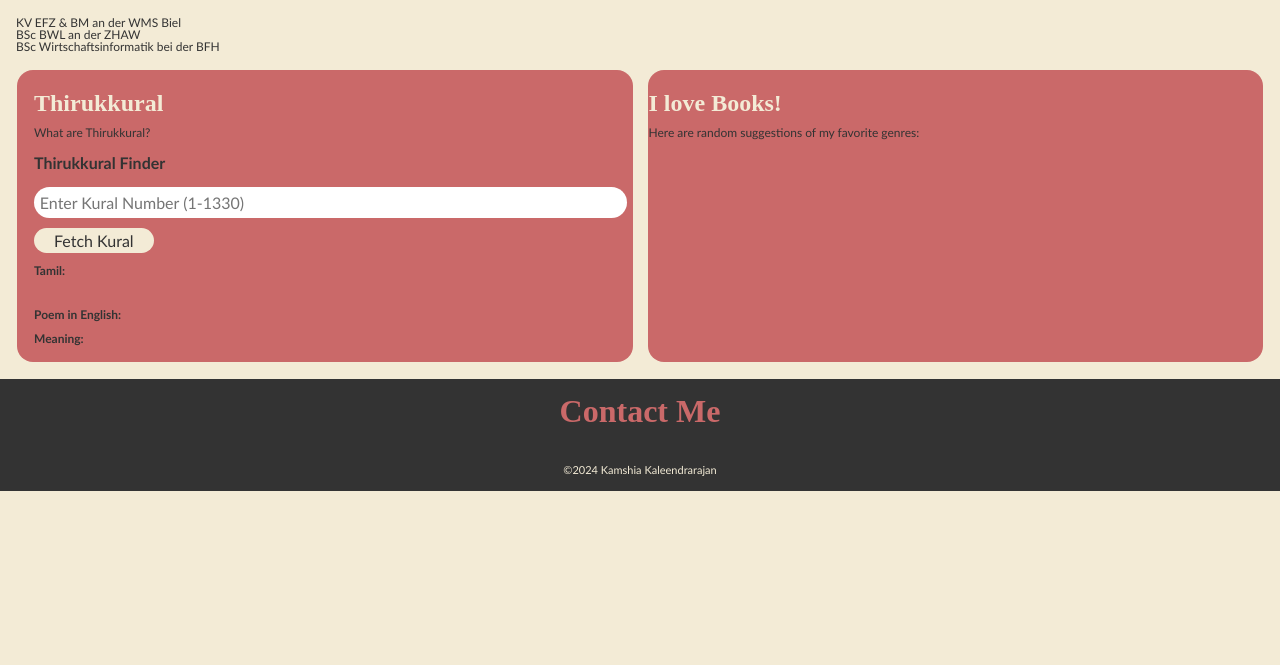
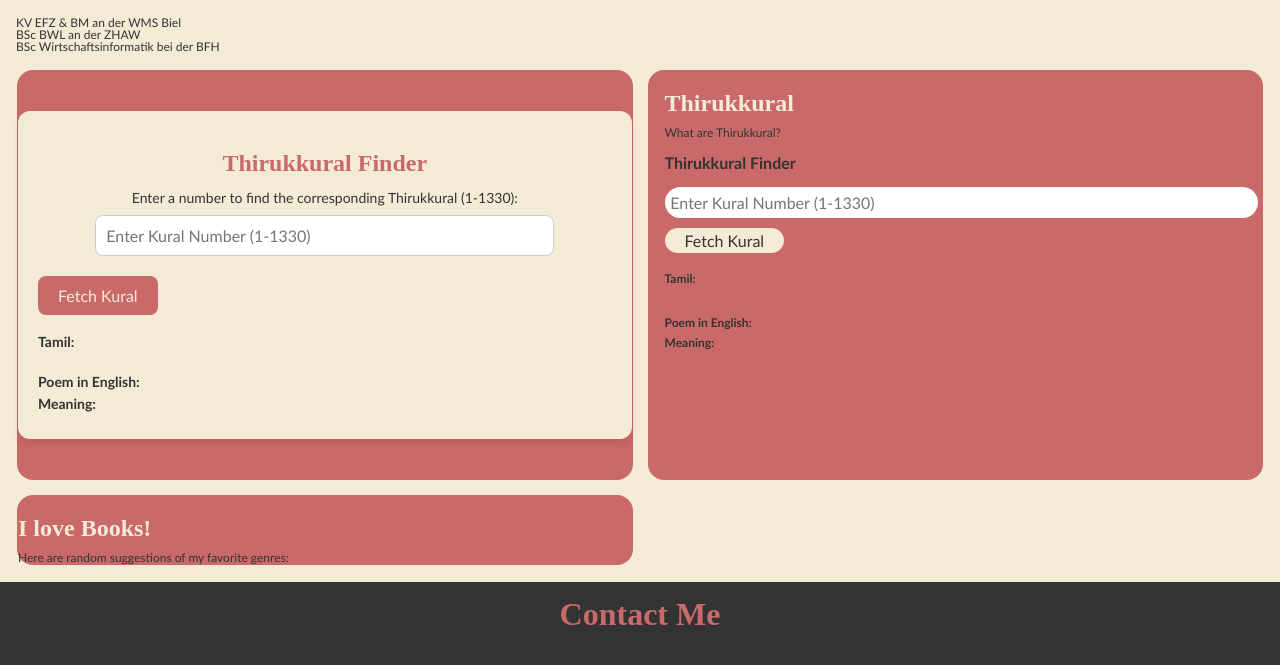
Before and after one commit to kamshia7/portfolio-page-EWEB-KK, a website: page index.html in a window 1280 px wide. Shown: the part 591-1256 px from the top of the page. Before the commit the page ends 1082 px from the top, so only its background shows below. Drawn offline with Linux system fonts and the light colour scheme.

Commit message:
frontend-fehler behoben

```diff
--- a/index.html
+++ b/index.html
@@ -52,6 +52,31 @@
      <section id="Interests">
       <div class="main-container">
 
+<!-- Thirukkural Finder -->
+ <div class="main-item">
+  <section id="thirukkural-section">
+    <h2>Thirukkural Finder</h2>
+    <p>Enter a number to find the corresponding Thirukkural (1-1330):</p>
+    <input type="number" id="kuralNumberInput" placeholder="Enter Kural Number (1-1330)">
+    <button class="submitBtn">Fetch Kural</button>
+    <div id="result">
+      <p><strong>Tamil:</strong>
+        <br><span id="tamilResultLine1"></span>
+        <br><span id="tamilResultLine2"></span>
+      </p>
+      <p><strong>Poem in English:</strong>
+        <br><span id="englishResult"></span>
+      </p>
+      <p><strong>Meaning:</strong>
+        <br><span id="englishMeaning"></span>
+      </p>
+    </div>
+  </section>
+
+ </div>
+
+
+
         <!-- Thirukkural Finder -->
         <div class="main-item">
           <section>
--- a/style.css
+++ b/style.css
@@ -239,3 +239,71 @@ input {
   border-radius: 16px;
   margin-top: 0;
 }
+
+/* Thirukkural Finder Styles */
+#thirukkural-section {
+  max-width: 600px;
+  margin: 40px auto; /* Zentriert den Abschnitt */
+  padding: 20px;
+  background-color: #f3ebd6; /* Helle Hintergrundfarbe */
+  border-radius: 12px;
+  box-shadow: 0 4px 8px rgba(0, 0, 0, 0.1); /* Sanfter Schatten */
+  text-align: center; /* Zentriert den Text */
+}
+
+#thirukkural-section h2 {
+  font-family: "Times New Roman", Times, serif;
+  font-size: 24px;
+  font-weight: bold;
+  color: #ca6969; /* Passend zum Design */
+  margin-bottom: 16px;
+}
+
+#thirukkural-section p {
+  font-family: "Gill Sans", "Gill Sans MT", Calibri, "Trebuchet MS", sans-serif;
+  font-size: 14px;
+  color: #333;
+  margin-bottom: 10px;
+}
+
+#thirukkural-section input {
+  width: 80%;
+  padding: 10px;
+  margin-bottom: 10px;
+  font-size: 16px;
+  border: 1px solid #ccc;
+  border-radius: 8px;
+  box-sizing: border-box;
+}
+
+#thirukkural-section .submitBtn {
+  font-size: 16px;
+  background-color: #ca6969;
+  color: #f3ebd6;
+  padding: 10px 20px;
+  border: none;
+  border-radius: 8px;
+  cursor: pointer;
+  transition: background-color 0.3s ease;
+}
+
+#thirukkural-section .submitBtn:hover {
+  background-color: #b35858;
+}
+
+#result {
+  margin-top: 20px;
+  font-size: 16px;
+  color: #333;
+  text-align: left;
+}
+
+#result p {
+  margin: 8px 0;
+}
+
+#result span {
+  display: block;
+  margin-top: 4px;
+  font-size: 14px;
+}
```
